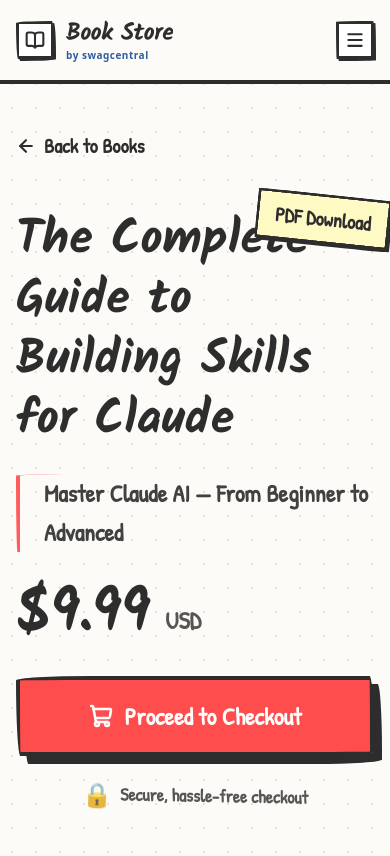
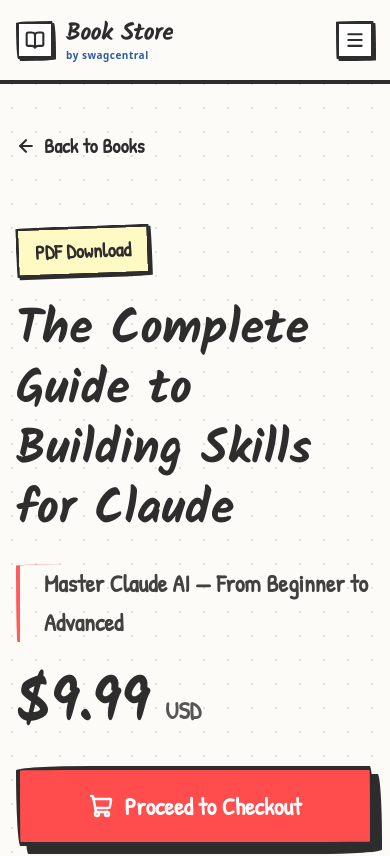
Before and after one commit to jeet-code27/book-store, a Next.js app: page /books/claude-guide in a window 390 px wide. Shown: the top 856 px of the page. Built offline with nearby package versions, Linux system fonts and the light colour scheme.

Commit message:
new commit

```diff
--- a/app/books/[slug]/page.tsx
+++ b/app/books/[slug]/page.tsx
@@ -157,13 +157,13 @@ export default async function BookDetailsPage({ params }: Props) {
           </div>
 
           {/* Right Column: Details */}
-          <div className="order-1 lg:order-2">
+          <div className="order-1 lg:order-2 mt-4 lg:mt-0">
             <div className="mb-12 relative">
-              <div className="absolute -top-4 -right-4 bg-[var(--color-brand-50)] text-[#2d2d2d] px-4 py-2 border-[3px] border-[#2d2d2d] wobbly-sm font-bold text-xl rotate-6 hard-shadow-sm z-10">
+              <div className="inline-block mb-6 bg-[var(--color-brand-50)] text-[#2d2d2d] px-4 py-2 border-[3px] border-[#2d2d2d] wobbly-sm font-bold text-xl -rotate-2 hard-shadow-sm">
                 {book.format} Download
               </div>
 
-              <h1 className="text-5xl md:text-6xl font-heading font-extrabold text-[#2d2d2d] dark:text-[var(--color-paper)] mb-6 leading-tight relative inline-block">
+              <h1 className="text-5xl md:text-6xl font-heading font-extrabold text-[#2d2d2d] dark:text-[var(--color-paper)] mb-6 leading-tight relative block">
                 {book.title}
               </h1>
               <p className="text-2xl font-bold text-[#2d2d2d] dark:text-[var(--color-paper)] mb-8 opacity-90 leading-relaxed border-l-[4px] border-[#ff4d4d] pl-6 wobbly-sm">
```
